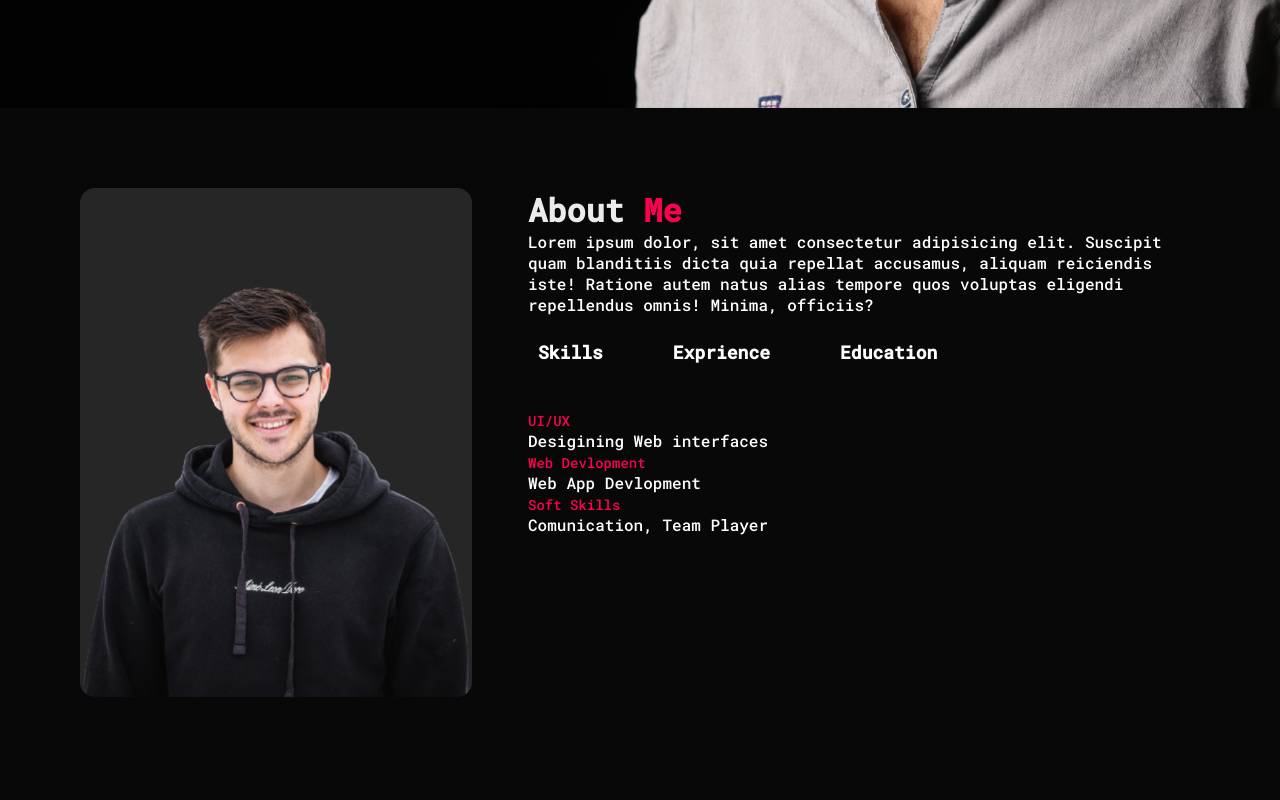
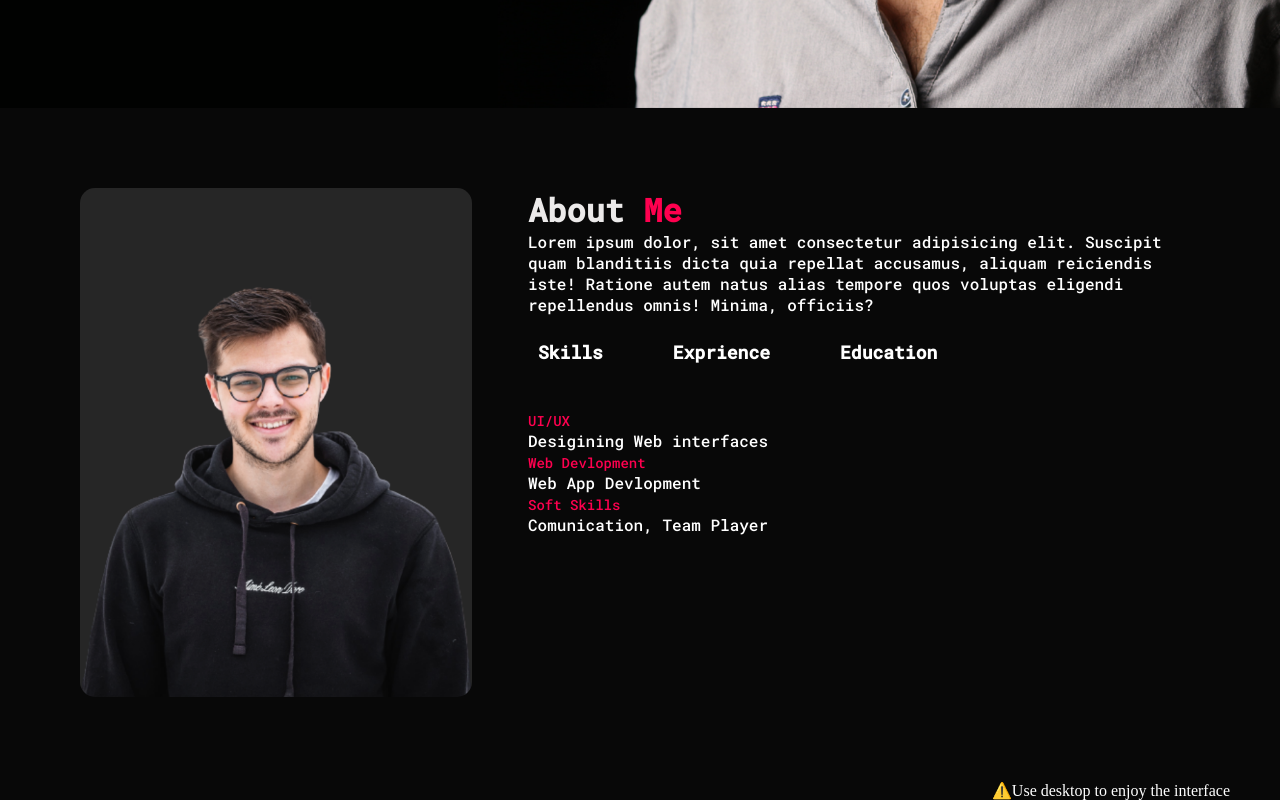
Before and after one commit to patrautttam/firstwebHosting, a plain HTML site: page index.html in a window 1280 px wide. Shown: the part 692-1492 px from the top of the page. Drawn offline with Linux system fonts and the light colour scheme.

Commit message:
Update index.html

```diff
--- a/index.html
+++ b/index.html
@@ -118,6 +118,12 @@ nav ul li a:hover{
     border-radius: 3px;
     font-size: 18px;
 }
+.footermsg{
+    text-align: end;
+    padding-right: 50px;
+
+
+}
     </style>
 </head>
 <body>
@@ -165,5 +171,9 @@ nav ul li a:hover{
           </div>
         </div>
     </div>
+
+    <div class="footermsg">
+        <p> ⚠️Use desktop to enjoy the interface</p>
+    </div>
 </body>
 </html>
```
